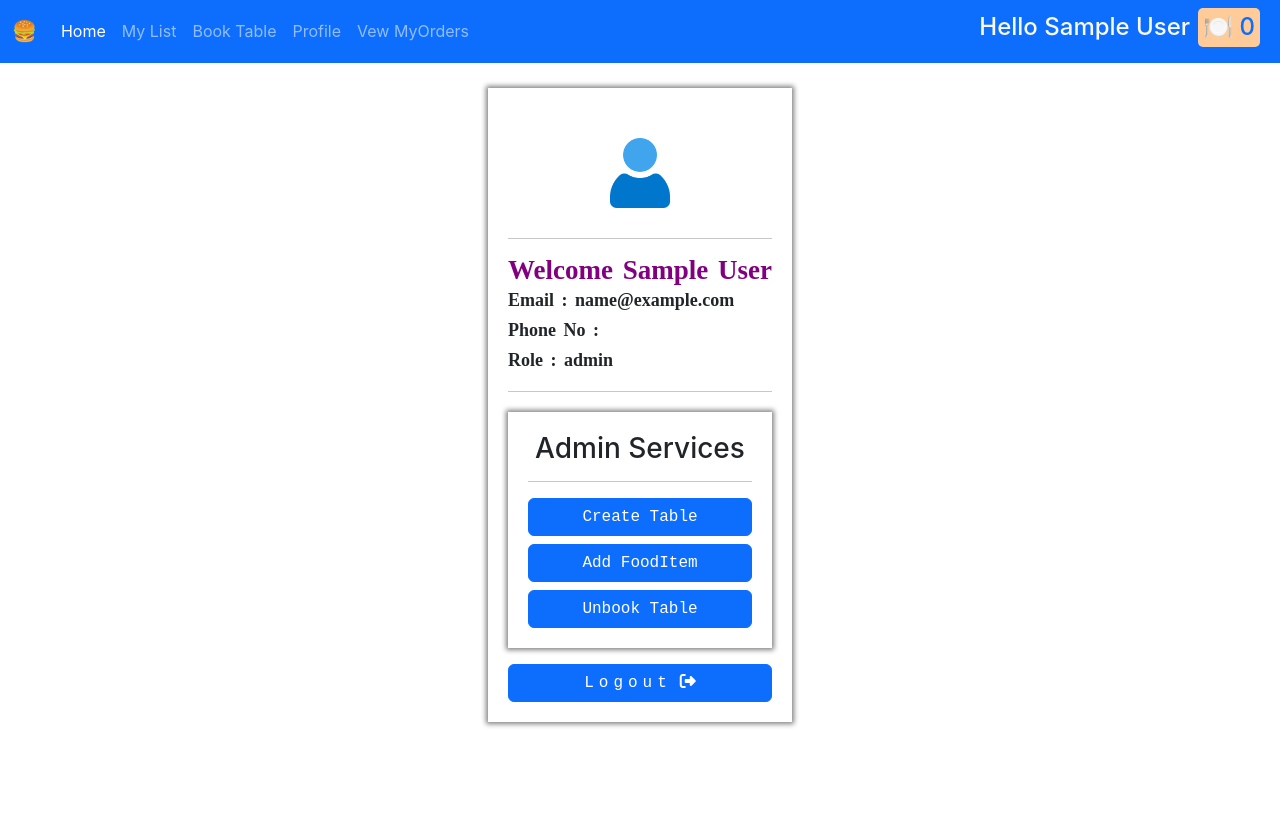
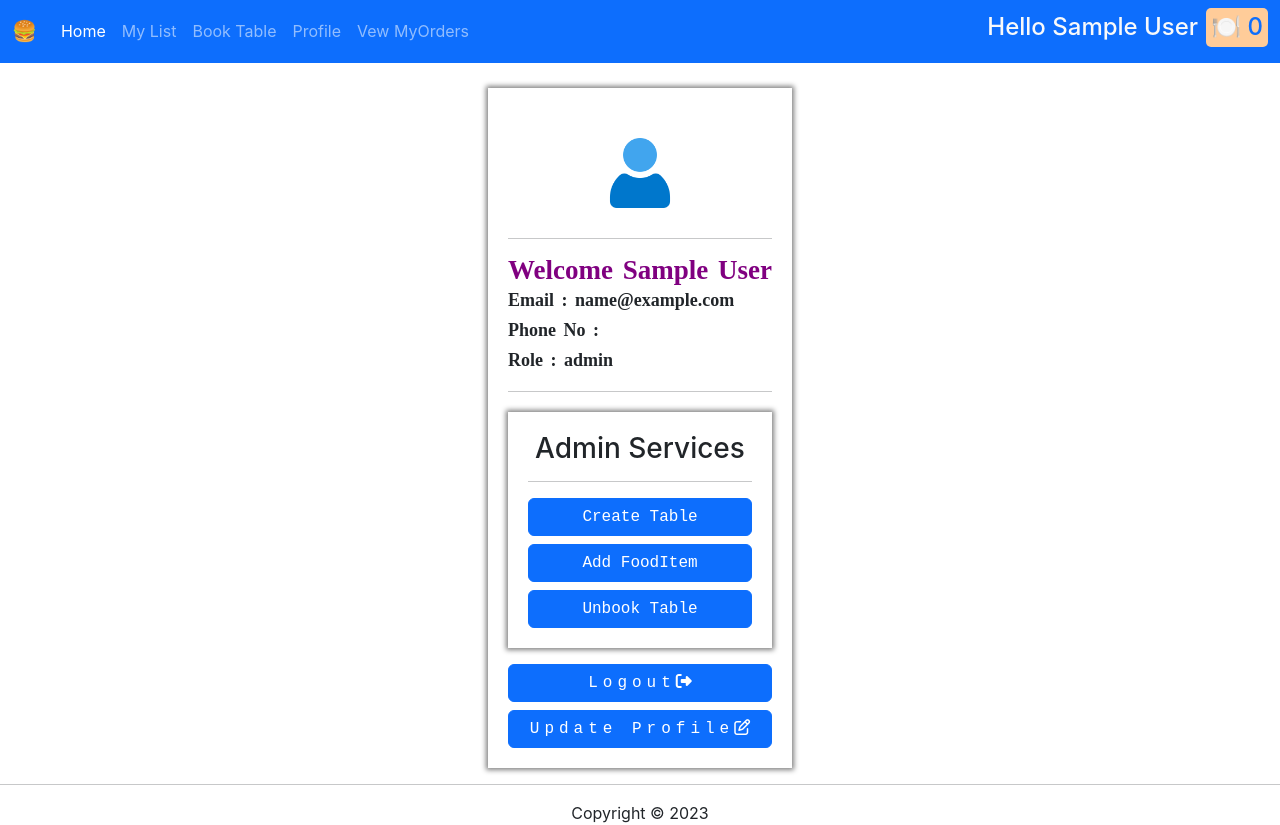
Before and after one commit to YASHBOMBLE/Hotel_management_project-booking-syatem-, a React (Create React App) app in the folder client/: page /profile in a window 1280 px wide. Before the commit the page ends 800 px from the top, so only its background shows below. Built offline with nearby package versions, Linux system fonts and the light colour scheme; sample sign-in values are in the browser's storage.

Commit message:
feat:Profile/Home Page Update

```diff
--- a/client/src/component/FoodItemCard/FoodItemCard.css
+++ b/client/src/component/FoodItemCard/FoodItemCard.css
@@ -61,3 +61,9 @@
 .text-size{
     font-size: 20px;
 }
+.food-Item-container{
+    height: auto;
+    padding: 10px;
+    display: flex;
+    justify-content: center;
+}
--- a/client/src/component/FoodItemCard/FoodItemCard.js
+++ b/client/src/component/FoodItemCard/FoodItemCard.js
@@ -29,7 +29,9 @@ function FoodItemCard({ category, description, imgUrl, price, title }) {
 
   return (
     <div className='col-md-3'>
+          <div className='food-Item-container'>
       <div className="food-item-card">
+
         <div>
           <img src={imgUrl} class="food-item-card-header-img" />
         </div>
@@ -47,6 +49,7 @@ function FoodItemCard({ category, description, imgUrl, price, title }) {
           <button type="button" className='btn-add-to-list' onClick={addToList}>Add To List</button>
         </div>
       </div>
+      </div>
     </div>
   )
 }
--- a/client/src/component/Footer/Footer.js
+++ b/client/src/component/Footer/Footer.js
@@ -4,7 +4,7 @@ function Footer() {
   return (
     <div>
       <div className='footer-container' >
-        <hr className='hr-rule'/>
+        <hr />
         <div>
             Copyright © 2023
         </div>
--- a/client/src/component/Navbar/Navbar.js
+++ b/client/src/component/Navbar/Navbar.js
@@ -36,7 +36,7 @@ const [foodItemCount , setFoodItemCount] = useState(myFoodListCount)
             <form class="d-flex align-items-center">
               <h4 className='me-2 text-light'>Hello {user}</h4>
               <Link to="/bookTable" className='text-decoration-none'>
-                <h4 className='me-2 my-list'>🍽️ {foodItemCount}</h4>
+                <h4 className=' my-list'>🍽️ {foodItemCount}</h4>
               </Link>
             </form>
           </div>
--- a/client/src/views/Home/Home.css
+++ b/client/src/views/Home/Home.css
@@ -9,8 +9,6 @@
     border-radius: 10px;
 }
 .input-search{
-
-
     height: 38px;
     width: 250px;
     border-left: none;
@@ -18,7 +16,6 @@
     border-top: none;
     font-size: 16px;
     font-weight: bold;
-
 }
 .input-search:focus{
     outline: none;
@@ -28,7 +25,6 @@
     font-family: 'Courier New', Courier, monospace;
 }
 .logOut-text{
-    margin-right: 8px;
     display: inline;
     letter-spacing: 5px;
 }
--- a/client/src/views/Home/Home.js
+++ b/client/src/views/Home/Home.js
@@ -59,6 +59,7 @@ function Home() {
         <div className='col-md-3' ></div>
 
         <div className='col-md-3'>
+
           <div className='search-container'>
             <input type="text" placeholder='Search Food Item Here..' className='input-search'
               value={searchText}
@@ -69,11 +70,14 @@ function Home() {
       <hr />
       <div className='food-items-result'>
         <div class="row ">
+
           {
             currentFoodItems?.map((foodItem, index) => {
               return (<FoodItemCard description={foodItem.description} category={foodItem.category} title={foodItem.title} price={foodItem.price} imgUrl={foodItem.imgUrl} key={index} />)
             })
           }
+
+
         </div>
       </div>
       <div class="d-grid gap-2 logout-btn">
--- a/client/src/views/Profile/Profile.js
+++ b/client/src/views/Profile/Profile.js
@@ -9,6 +9,7 @@ import user from '../../images/user.png'
 import { cheackAdmin } from '../../util/cheackAdmin'
 import axios from 'axios'
 import swal from 'sweetalert'
+import Footer from '../../component/Footer/Footer'
 
 
 
@@ -75,6 +76,15 @@ function Profile() {
       }
    }
 
+   async function addFoodItem(){
+    await  await swal({
+        title:"Feature Comming Soon ",
+        text:"We Working On These Feature, Kindly Keep Cheaking ",
+        icon: "warning",
+    })
+    }
+
+
     function adminView() {
         if (currentUser?.role == "admin") {
             return (
@@ -85,8 +95,9 @@ function Profile() {
                     <hr />
                     <div class="d-grid gap-2 logout-btn">
                         <button className='btn btn-primary' onClick={createTable}>Create Table</button>
-                        <button className='btn btn-primary'>Add FoodItem</button>
+                        <button className='btn btn-primary' onClick={addFoodItem}>Add FoodItem</button>
                         <button className='btn btn-primary' onClick={unBook} >Unbook Table</button>
+
 
                     </div>
 
@@ -97,13 +108,22 @@ function Profile() {
         }
     }
 
+    async function updateProfile(){
+        await swal({
+            title:"Feature Comming Soon ",
+            text:"We Working On These Feature, Kindly Keep Cheaking ",
+            icon: "warning",
+        })
+        window.location.reload();
+    }
+
     return (
         <div>
             <div>
                 <Navbar user={currentUser?.name} />
             </div>
             <div className='row'>
-                <div className='col-md-6 main-container'>
+                <div className='col-md-12 main-container'>
                     <div className='sub-container'>
                         <div className='profile-container'>
                             <div className='profile-img-conatiner'>
@@ -127,12 +147,13 @@ function Profile() {
                             </span>
                             <div class="d-grid gap-2 logout-btn mt-3">
                                 <button type="button" className='btn btn-primary' onClick={logOut}><p className='logOut-text'>Logout</p><i class="fa-solid fa-right-from-bracket"></i></button>
-
+                                <button type="button" className='btn btn-primary' onClick={updateProfile}><p className='logOut-text'>Update Profile</p><i class="fa-regular fa-pen-to-square"></i></button>
                             </div>
                         </div>
                     </div>
                 </div>
             </div>
+            <Footer />
         </div>
     )
 }
--- a/client/src/views/Signup/Signup.css
+++ b/client/src/views/Signup/Signup.css
@@ -3,13 +3,15 @@
   width: 400px;
   padding: 20px;
   border-radius: 8px;
-  margin: 0 auto;
+  margin-left:auto;
+  margin-right:auto;
   box-shadow: 4px 5px 2px 1px #808080;
   color: white;
   border: 1px solid white;
   font-family: cursive;
   font-size: 24px;
   margin-top: 80px;
+  margin-bottom: 9px;
 }
 
 .user-input {
--- a/client/src/views/Signup/Signup.js
+++ b/client/src/views/Signup/Signup.js
@@ -1,9 +1,7 @@
 import React, { useState, useEffect } from 'react'
 import axios from 'axios'
 import swal from 'sweetalert';
-
 import { currentUser } from './../util/currentUser'
-
 import "./Signup.css"
 
 
```
Also changed, not shown: 1 other file (tests, documents, lock files or other folders).
